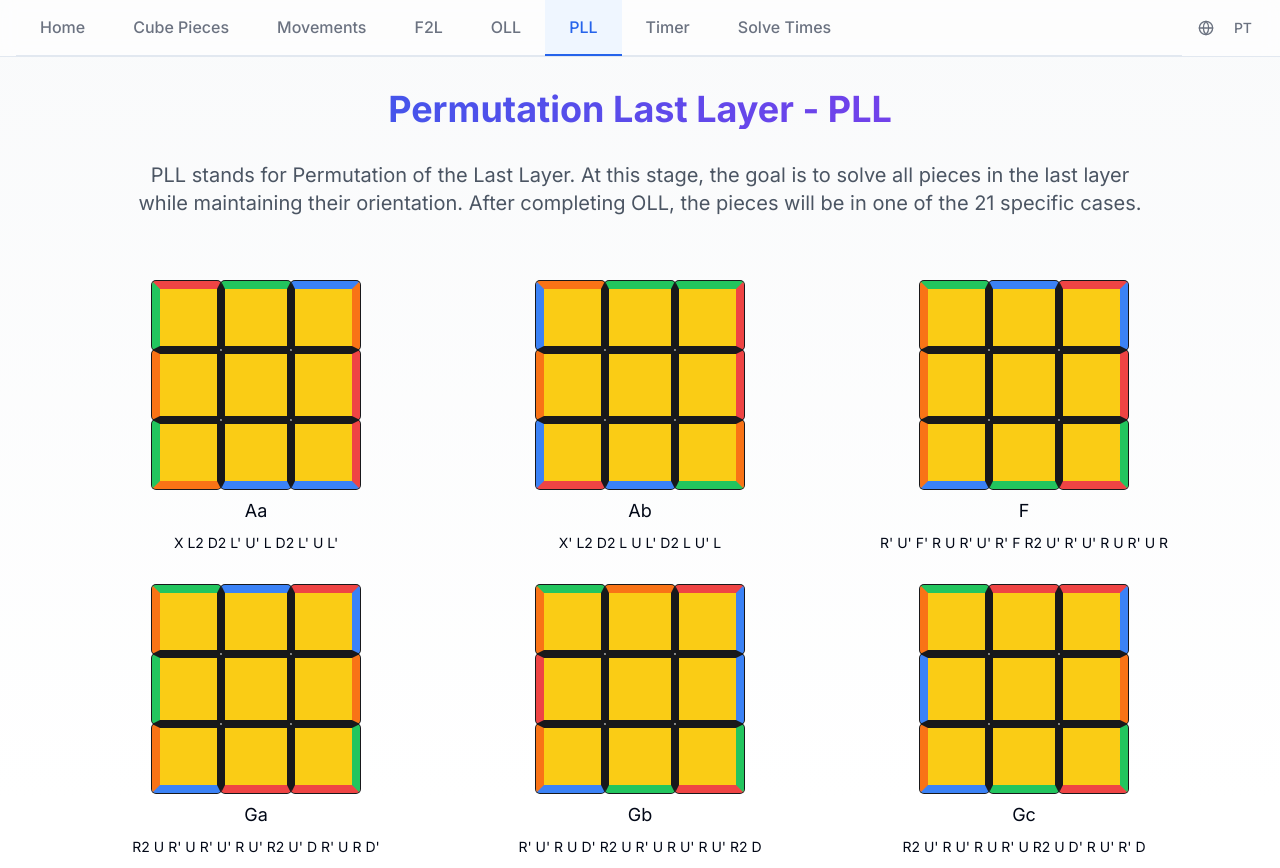
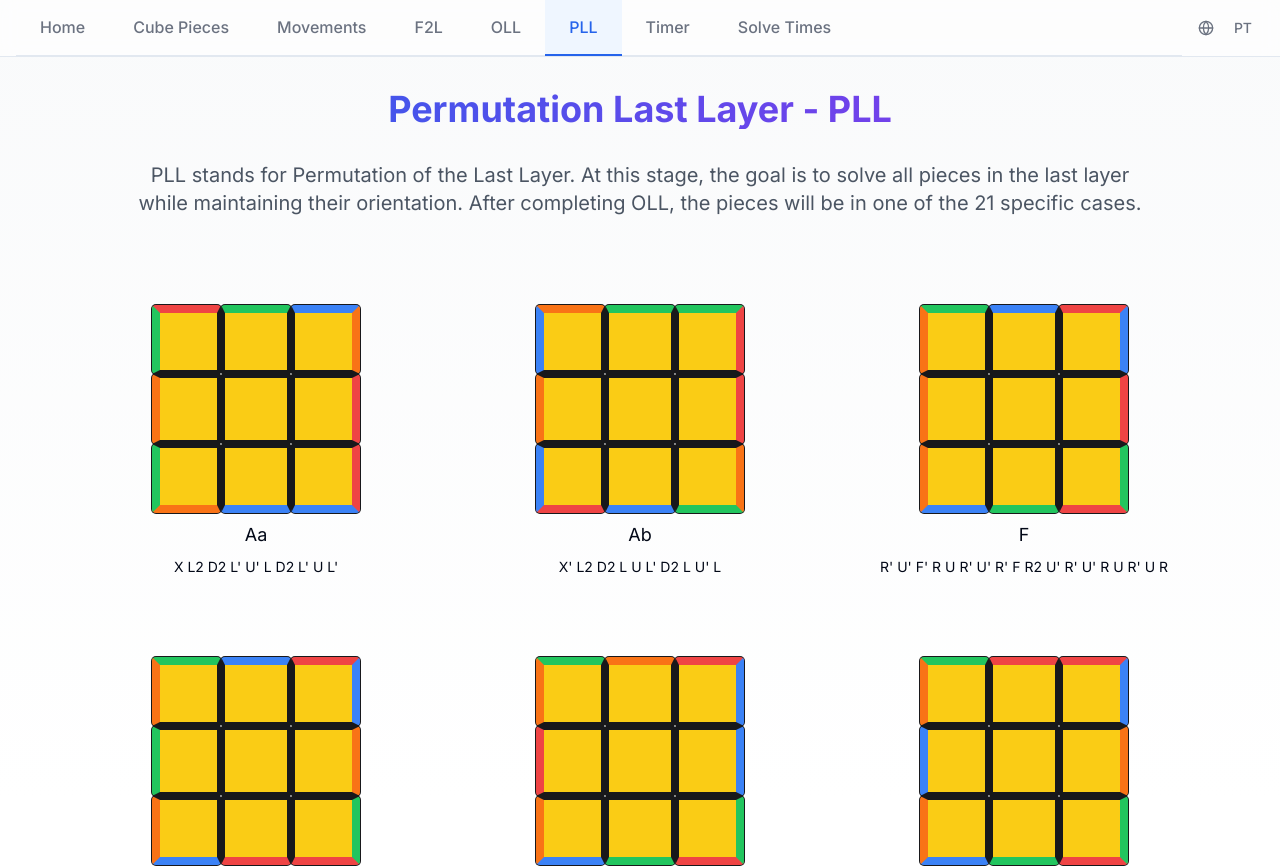
Before and after one commit to ValdineiJunior/cube-lessons, a Next.js app: page /en/permutationLastLayer in a window 1280 px wide. Shown: the top 868 px of the page. Built offline with nearby package versions, Linux system fonts and the light colour scheme.

Commit message:
feat: enhance button styling in FirstTwoLayers, OrientationLastLayer, and PermutationLastLayer components for improved user interaction

```diff
--- a/src/app/[locale]/firstTwoLayers/page.tsx
+++ b/src/app/[locale]/firstTwoLayers/page.tsx
@@ -37,7 +37,7 @@ export default function FirstTwoLayers() {
           >
             <SheetTrigger asChild>
               <button
-                className="focus:outline-none"
+                className="focus:outline-none transition-shadow pb-4 rounded-lg hover:shadow-lg hover:ring-2 hover:ring-blue-400 hover:bg-blue-50"
                 onClick={() => {
                   setSelectedCase(cubeCase);
                   setOpen(true);
--- a/src/app/[locale]/orientationLastLayer/page.tsx
+++ b/src/app/[locale]/orientationLastLayer/page.tsx
@@ -41,7 +41,7 @@ export default function OrientationLastLayer({ params }: Props) {
           >
             <SheetTrigger asChild>
               <button
-                className="focus:outline-none"
+                className="focus:outline-none transition-shadow rounded-lg py-6 hover:shadow-lg hover:ring-2 hover:ring-blue-400 hover:bg-blue-50"
                 onClick={() => {
                   setSelectedCase(cubeCase);
                   setOpen(true);
--- a/src/app/[locale]/permutationLastLayer/page.tsx
+++ b/src/app/[locale]/permutationLastLayer/page.tsx
@@ -41,7 +41,7 @@ export default function PermutationLastLayer({ params }: Props) {
           >
             <SheetTrigger asChild>
               <button
-                className="focus:outline-none"
+                className="focus:outline-none transition-shadow rounded-lg py-6 hover:shadow-lg hover:ring-2 hover:ring-blue-400 hover:bg-blue-50"
                 onClick={() => {
                   setSelectedCase(cubeCase);
                   setOpen(true);
```
